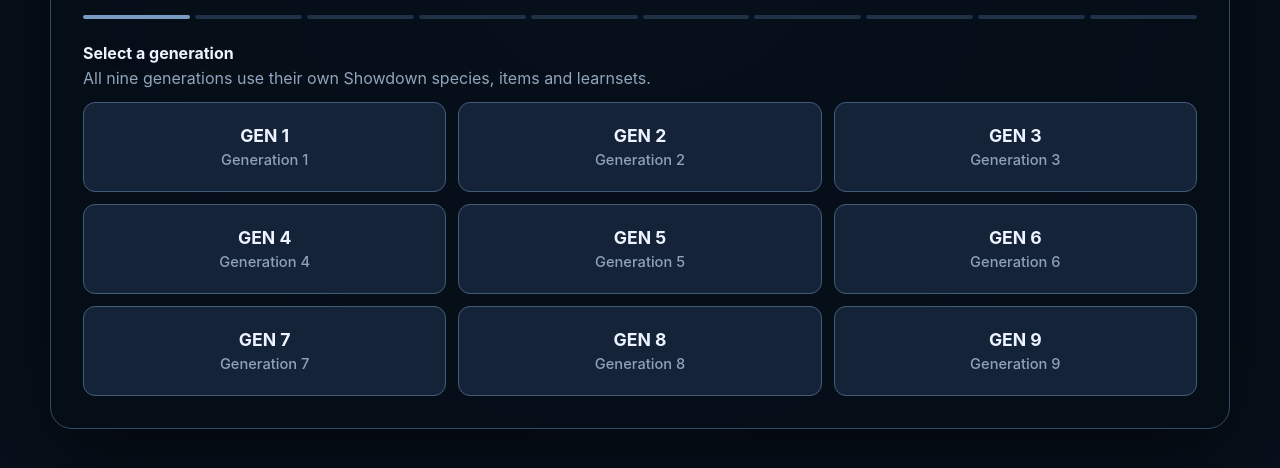
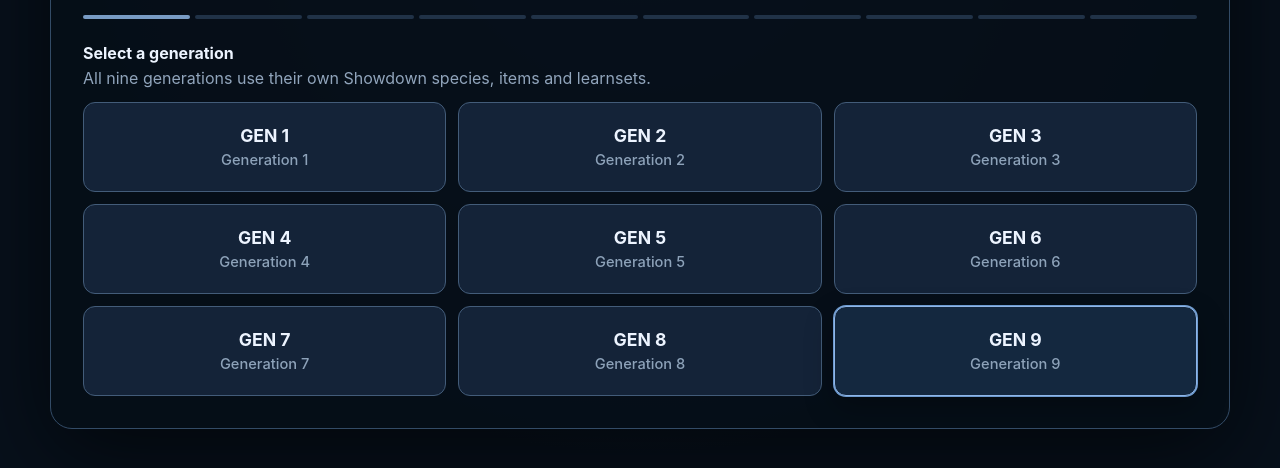
Before and after one commit to xxxdgonb/pokemon-3d-battle-web, a website built with Vite: page index.html in a window 1280 px wide. Both pictures are taken after a click on the button "Start Battle". Shown: the part 258-726 px from the top of the page. Built offline with nearby package versions, Linux system fonts and the light colour scheme.

Commit message:
Highlight active generation selection

```diff
--- a/src/styles.css
+++ b/src/styles.css
@@ -111,3 +111,6 @@ h2{margin:.2rem 0 .7rem}
   .battle-hud{left:8px;right:8px;bottom:8px}
   .battle-topbar{left:8px;right:8px;top:8px}
 }
+
+.generation-grid button.selected{border-color:#8fb6e8;background:#14283f;box-shadow:0 0 0 1px #6e9bd0,0 12px 30px #0004}
+.generation-grid button:focus-visible{outline:2px solid #c5dcff;outline-offset:2px}
```
